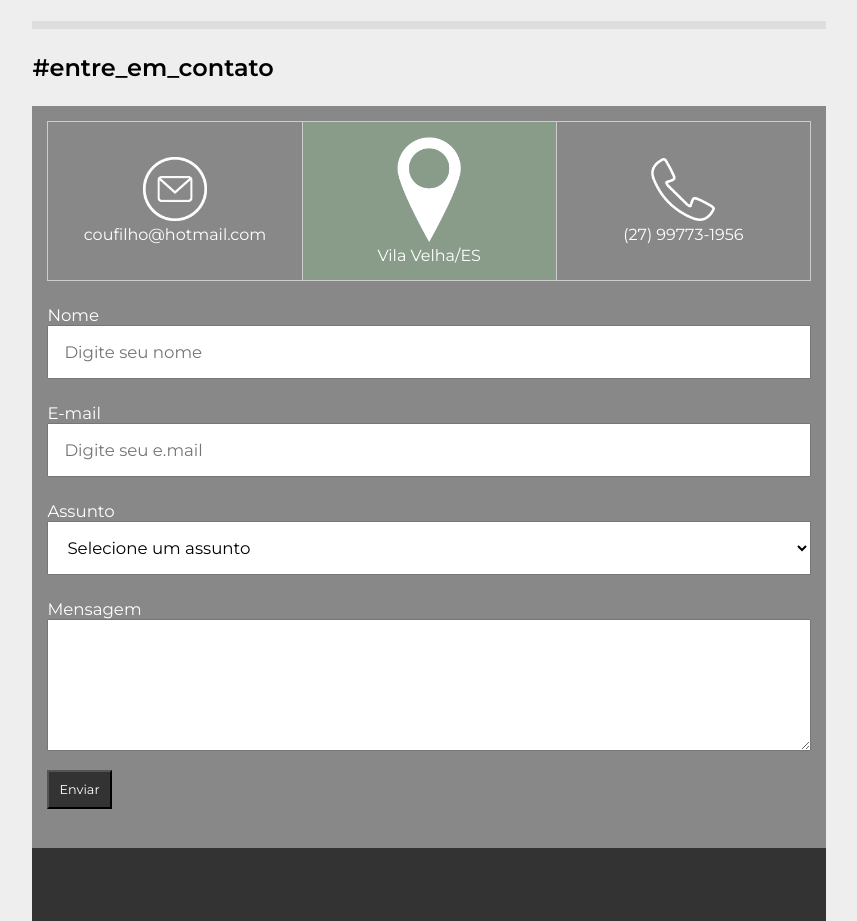
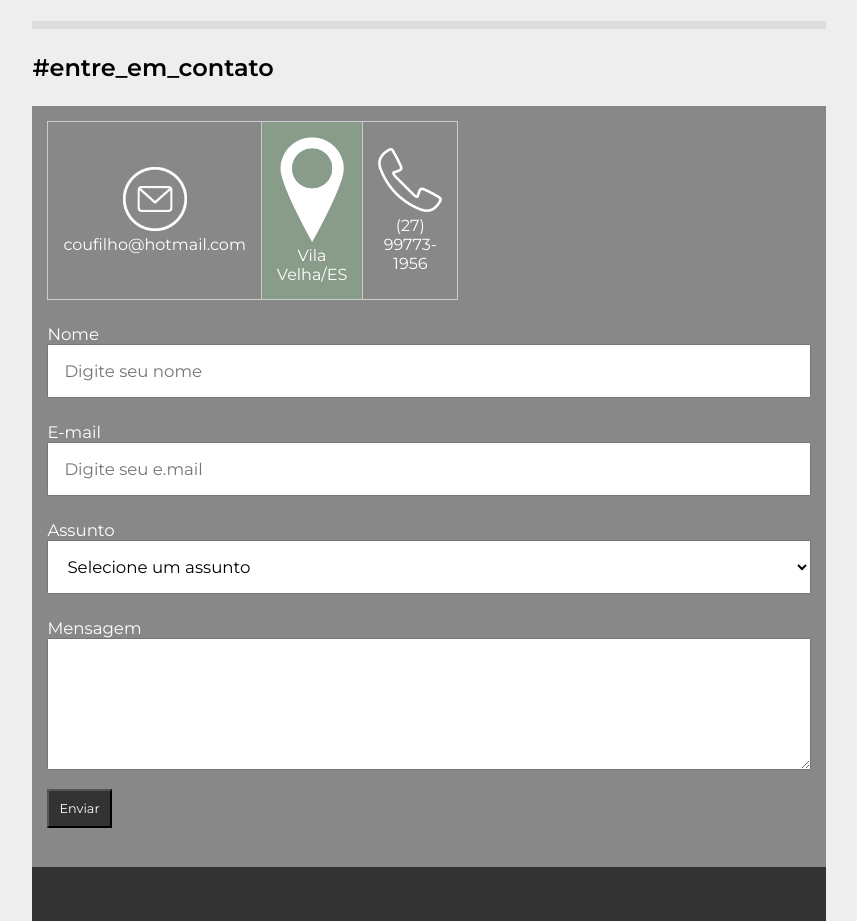
Before and after one commit to Patricia-trizia/Portfolio, a plain HTML site: page index.html in a window 1280 px wide. Shown: the part 2088-3009 px from the top of the page, without its empty margins (341-1198 px from the left). Drawn offline with Linux system fonts and the light colour scheme.

Commit message:
Update estilo.css

```diff
--- a/style/estilo.css
+++ b/style/estilo.css
@@ -212,6 +212,8 @@ a {
 
 .contato table {
     width: 100%;
+    max-width: 64px;
+    height: auto;
     text-align: center;
     border: solid 1px #ccc;
     border-collapse: collapse;
```
